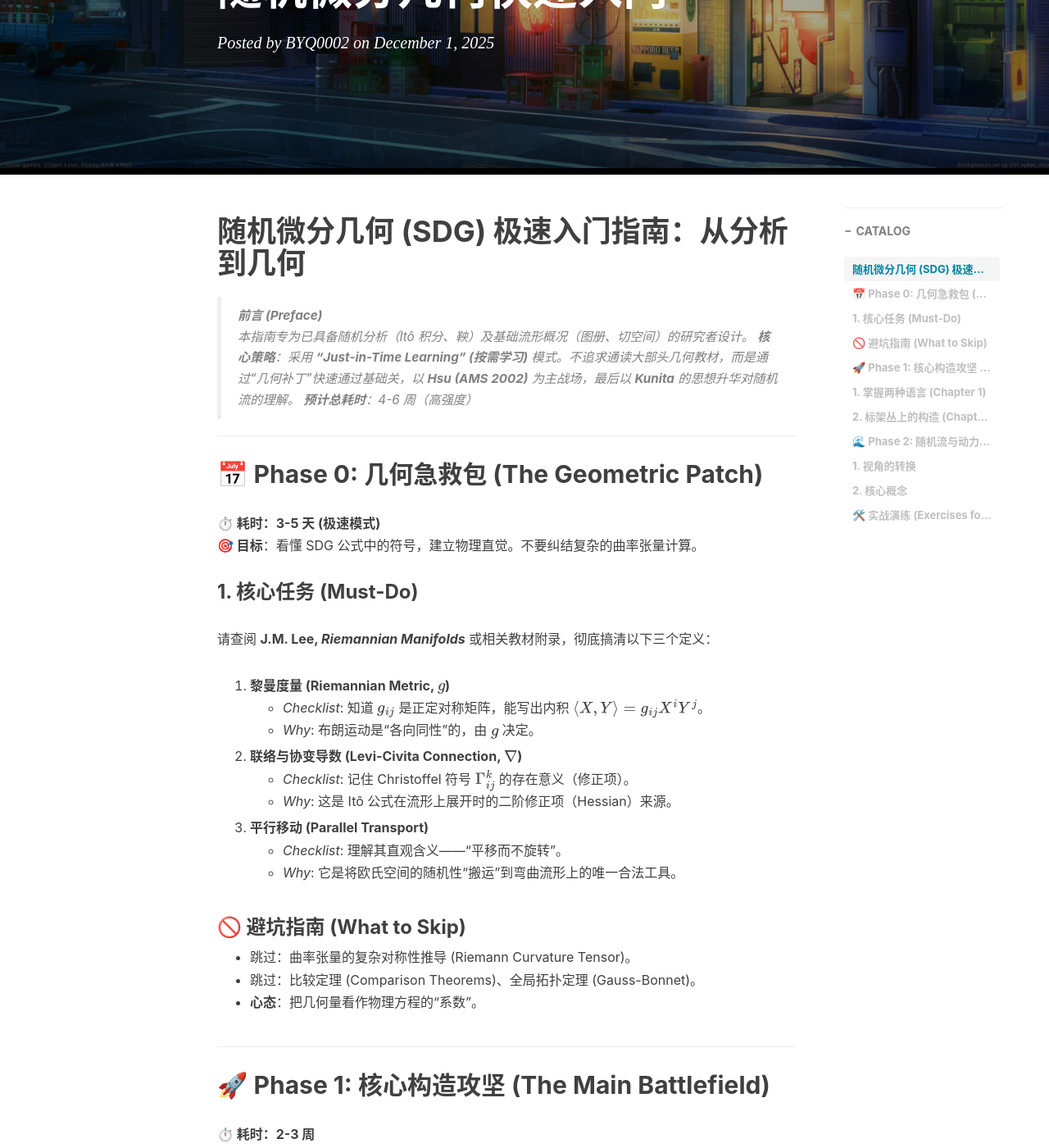
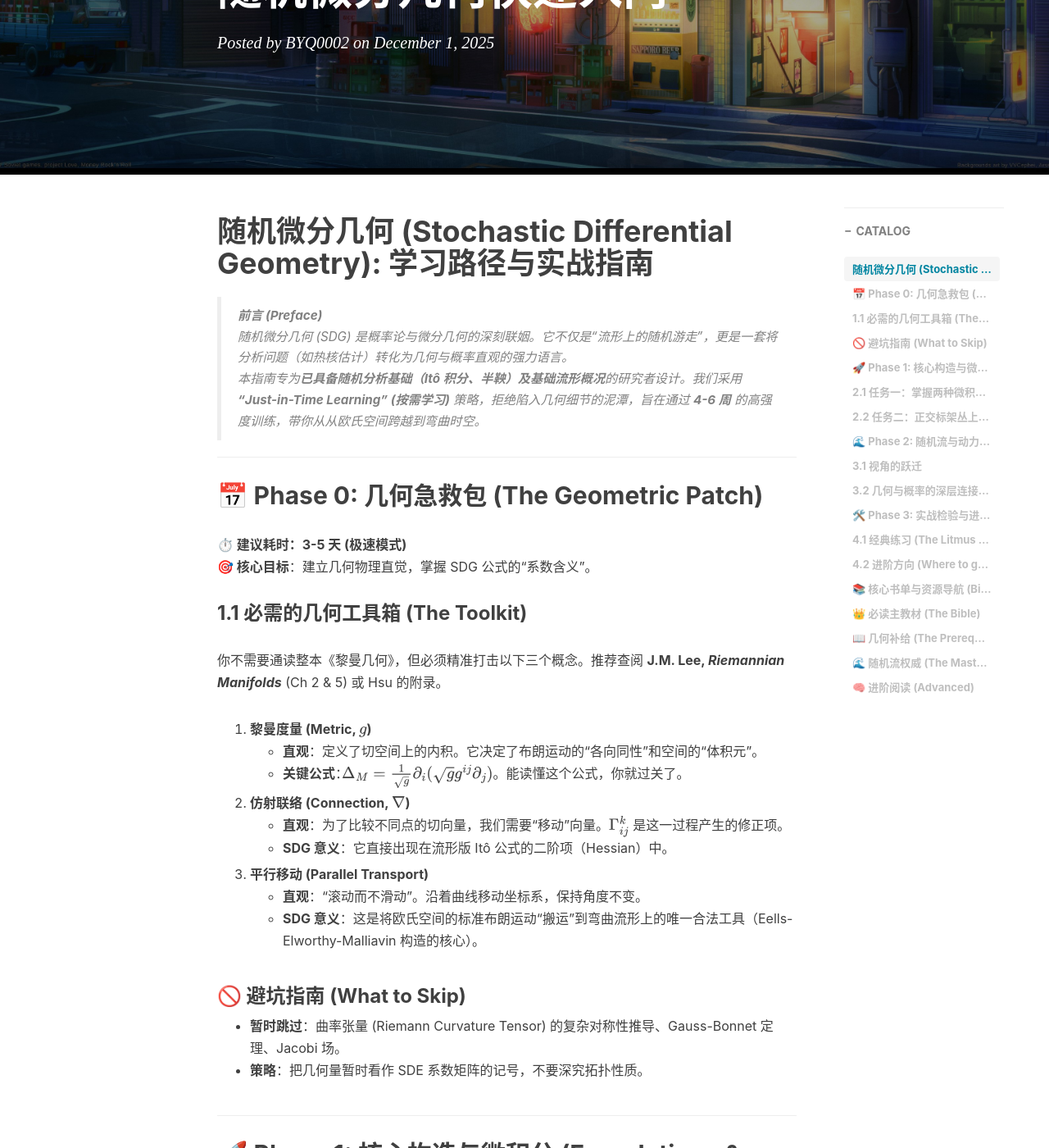
Before and after one commit to Shiina25qpwe/Shiina25qpwe.github.io, a Jekyll site: the page built from _posts/2025-11-31-随机微分几何快速入门.md, in a window 1280 px wide and 1400 px high, scrolled down 244 px. Shown: the whole window at 82% size. Built offline with Jekyll 4.4.1, drawn with Linux system fonts in a browser that asks for light colours; nearby versions of some CDN libraries; comment, search, counter and statistics services are not loaded; some of the changed text lies outside the part shown.

Commit message:
更新随机微分几何的学习细节 feat(content): enhance SDG learning guide with detailed roadmap
- Expand and refine the guide's preface to better frame the subject and learning strategy
- Restructure Phase 0 with clearer geometric toolkit explanations and practical formulas
- Add detailed comparison between Itô and Stratonovich calculus with practical exercises
- Provide comprehensive explanation of Eells-Elworthy-Malliavin construction with visual checkpoints
- Improve pedagogical approach with intuitive explanations and concrete examples
- Maintain "Just-in-Time Learning" strategy while providing deeper conceptual understanding
- Target audience remains researchers with background in stochastic analysis and manifolds

```diff
--- a/_posts/2025-11-31-随机微分几何快速入门.md
+++ b/_posts/2025-11-31-随机微分几何快速入门.md
@@ -11,88 +11,122 @@
 ---
 
 
-# 随机微分几何 (SDG) 极速入门指南：从分析到几何
+# 随机微分几何 (Stochastic Differential Geometry): 学习路径与实战指南
 
 > **前言 (Preface)**
-> 本指南专为已具备随机分析（Itô 积分、鞅）及基础流形概况（图册、切空间）的研究者设计。
-> **核心策略**：采用 **"Just-in-Time Learning" (按需学习)** 模式。不追求通读大部头几何教材，而是通过“几何补丁”快速通过基础关，以 **Hsu (AMS 2002)** 为主战场，最后以 **Kunita** 的思想升华对随机流的理解。
-> **预计总耗时**：4-6 周（高强度）
+> 随机微分几何 (SDG) 是概率论与微分几何的深刻联姻。它不仅是“流形上的随机游走”，更是一套将分析问题（如热核估计）转化为几何与概率直观的强力语言。
+>
+> 本指南专为**已具备随机分析基础（Itô 积分、半鞅）及基础流形概况**的研究者设计。我们采用 **"Just-in-Time Learning" (按需学习)** 策略，拒绝陷入几何细节的泥潭，旨在通过 **4-6 周** 的高强度训练，带你从从欧氏空间跨越到弯曲时空。
 
 ---
 
 ## 📅 Phase 0: 几何急救包 (The Geometric Patch)
-**⏱️ 耗时：3-5 天 (极速模式)**
-**🎯 目标**：看懂 SDG 公式中的符号，建立物理直觉。不要纠结复杂的曲率张量计算。
+**⏱️ 建议耗时：3-5 天 (极速模式)**
+**🎯 核心目标**：建立几何物理直觉，掌握 SDG 公式的“系数含义”。
 
-### 1. 核心任务 (Must-Do)
-请查阅 **J.M. Lee, *Riemannian Manifolds*** 或相关教材附录，彻底搞清以下三个定义：
+### 1.1 必需的几何工具箱 (The Toolkit)
+你不需要通读整本《黎曼几何》，但必须精准打击以下三个概念。推荐查阅 **J.M. Lee, *Riemannian Manifolds*** (Ch 2 & 5) 或 Hsu 的附录。
 
-1.  **黎曼度量 (Riemannian Metric, $g$)**
-    *   *Checklist*: 知道 $g_{ij}$ 是正定对称矩阵，能写出内积 $\langle X, Y \rangle = g_{ij} X^i Y^j$。
-    *   *Why*: 布朗运动是“各向同性”的，由 $g$ 决定。
-2.  **联络与协变导数 (Levi-Civita Connection, $\nabla$)**
-    *   *Checklist*: 记住 Christoffel 符号 $\Gamma_{ij}^k$ 的存在意义（修正项）。
-    *   *Why*: 这是 Itô 公式在流形上展开时的二阶修正项（Hessian）来源。
+1.  **黎曼度量 (Metric, $g$)**
+    *   **直观**：定义了切空间上的内积。它决定了布朗运动的“各向同性”和空间的“体积元”。
+    *   **关键公式**：$\Delta_M = \frac{1}{\sqrt{g}} \partial_i (\sqrt{g} g^{ij} \partial_j)$。能读懂这个公式，你就过关了。
+2.  **仿射联络 (Connection, $\nabla$)**
+    *   **直观**：为了比较不同点的切向量，我们需要“移动”向量。$\Gamma_{ij}^k$ 是这一过程产生的修正项。
+    *   **SDG 意义**：它直接出现在流形版 Itô 公式的二阶项（Hessian）中。
 3.  **平行移动 (Parallel Transport)**
-    *   *Checklist*: 理解其直观含义——“平移而不旋转”。
-    *   *Why*: 它是将欧氏空间的随机性“搬运”到弯曲流形上的唯一合法工具。
+    *   **直观**：“滚动而不滑动”。沿着曲线移动坐标系，保持角度不变。
+    *   **SDG 意义**：这是将欧氏空间的标准布朗运动“搬运”到弯曲流形上的唯一合法工具（Eells-Elworthy-Malliavin 构造的核心）。
 
 ### 🚫 避坑指南 (What to Skip)
-*   跳过：曲率张量的复杂对称性推导 (Riemann Curvature Tensor)。
-*   跳过：比较定理 (Comparison Theorems)、全局拓扑定理 (Gauss-Bonnet)。
-*   **心态**：把几何量看作物理方程的“系数”。
+*   **暂时跳过**：曲率张量 (Riemann Curvature Tensor) 的复杂对称性推导、Gauss-Bonnet 定理、Jacobi 场。
+*   **策略**：把几何量暂时看作 SDE 系数矩阵的记号，不要深究拓扑性质。
 
 ---
 
-## 🚀 Phase 1: 核心构造攻坚 (The Main Battlefield)
-**⏱️ 耗时：2-3 周**
-**📚 主教材**: **Hsu, Elton P. _Stochastic Analysis on Manifolds_ (AMS, 2002)**
+## 🚀 Phase 1: 核心构造与微积分 (Foundations & Calculus)
+**⏱️ 建议耗时：2-3 周**
+**📚 主教材**: **Hsu, Elton P. _Stochastic Analysis on Manifolds_ (AMS, 2002)** - Chapter 1 & 2
 
-### 1. 掌握两种语言 (Chapter 1)
-*   **任务**：手动推导一次流形上的 Itô 公式。
-*   **关键点**：看清 $\nabla f$ (梯度) 和 $\nabla^2 f$ (Hessian) 是如何定义的。
-*   **关键公式**：
-    $$ df(X_t) = \langle \nabla f, dX_t \rangle + \frac{1}{2} \text{trace}(\nabla^2 f) dt $$
+### 2.1 任务一：掌握两种微积分的切换
+SDG 的入门门槛在于理解 Itô 与 Stratonovich 的几何差异。
 
-### 2. 标架丛上的构造 (Chapter 2 - 核心的核心)
-*   **任务**：理解 Eells-Elworthy-Malliavin 构造法。这是现代 SDG 的基石。
-*   **逻辑链**：
-    1.  流形 $M$ 是弯曲的，不好直接定义布朗运动。
-    2.  正交标架丛 $O(M)$ 提供了通向“平坦世界”（切空间 $\mathbb{R}^n$）的接口。
-    3.  在 $O(M)$ 上用“典范水平向量场 (Canonical Horizontal Vector Fields)”写一个 SDE。
-    4.  这个 SDE 的解 $\tilde{X}_t$ 投影下来就是 $M$ 上的布朗运动 $X_t$。
-*   **直观理解**：这就是“滚动而不滑动 (Rolling without slipping)”的数学表达。
+*   **痛点**：Itô 积分不遵循链式法则，$d(f(X_t)) \neq f'(X_t)dX_t$。这意味着 Itô SDE 在坐标变换下**形式会变**，不具有几何协变性。
+*   **解决方案**：**Stratonovich 积分 ($\circ dX_t$)**。
+    *   它遵循普通微积分法则（链式法则）。
+    *   它使得 SDE 在流形上的定义与坐标选取无关。
+*   **✏️ 必做练习**：在 $\mathbb{R}^n$ 中，利用转化公式 $\int Y \circ dX = \int Y dX + \frac{1}{2}\langle dY, dX \rangle$，推导从 Cartesian 坐标到极坐标的转换，观察漂移项 (Drift) 是通过什么机制产生的。
+
+### 2.2 任务二：正交标架丛上的构造 (The Eells-Elworthy-Malliavin Construction)
+这是 SDG 最漂亮、最核心的思想。请集中精力攻克 **Hsu 的 Chapter 2**。
+
+*   **困境**：流形 $M$ 是弯曲的，无法直接定义“标准布朗运动”（均值为0，方差为 $tI$）。
+*   **策略**：
+    1.  **升维**：跑到正交标架丛 $O(M)$ 上去。这里每一个点 $u$ 都代表了一个 $T_xM$ 与 $\mathbb{R}^n$ 的等距同构。
+    2.  **驱动**：在 $O(M)$ 上，利用“典范水平向量场 (Canonical Horizontal Vector Fields)” $H_i$，由 $\mathbb{R}^n$ 上的布朗运动 $B_t$ 驱动一个 SDE：
+        $$ dU_t = \sum H_i(U_t) \circ dB_t^i $$
+    3.  **投影**：解 $U_t$ 是标架丛上的扩散过程。将其投影回 $M$：$X_t = \pi(U_t)$。
+*   **结论**：这个 $X_t$ 就是流形上的黎曼布朗运动。
+*   **✅ Checkpoint**：你能合上书，画图解释“水平提升 (Horizontal Lift)”和“随机展开 (Stochastic Development)”的过程吗？
 
 ---
 
 ## 🌊 Phase 2: 随机流与动力系统 (Stochastic Flows)
-**⏱️ 耗时：1-2 周**
-**📚 参考资料**: **H. Kunita** 的讲义或综述文章 (无需通读由 Cambridge 出版的专著)
+**⏱️ 建议耗时：1-2 周**
+**📚 参考资料**: **H. Kunita, *Stochastic Flows and SDEs*** (挑选章节或阅读 1982 St. Flour 讲义)
 
-### 1. 视角的转换
-*   **Hsu 的视角**：关注一条随机轨迹 $X_t(\omega)$ 的性质。
-*   **Kunita 的视角**：关注整个流形像流体一样随机演化。解不再是一个点，而是一个映射 $\phi_t: M \to M$。
+### 3.1 视角的跃迁
+从关注“一条轨迹”转向关注“映射的演化”。
+*   SDE 的解定义了一个**随机微分同胚流 (Flow of Diffeomorphisms)** $\phi_t: \omega \to \text{Diff}(M)$。
+*   **Kunita 公式**：这是这一阶段的核心，描述了随机流 $\phi_t$ 如何作用于测试函数或向量场（拉回/推前）。
 
-### 2. 核心概念
-*   **SDE as a Flow**：理解 SDE 的解在什么条件下构成由微分同胚组成的流 (Flow of Diffeomorphisms)。
-*   **Stratonovich 的必要性**：只有在 Stratonovich 意义下，链式法则才成立，流的群性质才自然保持。
-*   **李括号的作用**：回顾你通过李括号理解 Frobenius 定理的经验——在这里，驱动向量场的李括号结构决定了随机流能否“遍历”或“充满”流形 (Hörmander 条件)。
+### 3.2 几何与概率的深层连接：李括号
+*   **几何直觉**：Frobenius 定理告诉我们，向量场的李括号 $[V_i, V_j]$ 决定了能到达的子流形。
+*   **概率对应 - Hörmander 条件**：如果驱动 SDE 的向量场及其李括号张成了整个切空间，那么扩散过程就是**亚椭圆 (Hypoelliptic)** 的，其转移密度是光滑的。
+*   **思考题**：在海森堡群 (Heisenberg Group) 上，只沿 $X$ 和 $Y$ 方向扩散，能到达 $Z$ 方向吗？（这是理解 Hörmander 条件的经典例子）。
 
 ---
 
-## 🛠️ 实战演练 (Exercises for Validation)
+## 🛠️ Phase 3: 实战检验与进阶 (Practice & Advanced)
 **⏱️ 穿插进行**
 
-1.  **极坐标验证 (Level 1)**：在 $\mathbb{R}^2$ 极坐标下写出拉普拉斯算子，确认它就是 Bessel 过程的生成元。
-2.  **球面布朗运动 (Level 2)**：利用投影法或立体投影，尝试描述球面上布朗运动的 SDE 形式。
+### 4.1 经典练习 (The Litmus Tests)
+验证你是否真正掌握了工具：
+1.  **极坐标下的 Bessel 过程**：算出 $\mathbb{R}^n$ 中 $r_t = |B_t|$ 的 SDE。漂移项 $\frac{n-1}{2r} dt$ 中的 $n-1$ 其实就是球面的维度（平均曲率相关）。
+2.  **球面上的布朗运动**：尝试用投影法写出 $S^2$ 上布朗运动的 SDE。
+3.  **Lie 群上的布朗运动**：在矩阵群 $GL(n)$ 上，利用左不变向量场定义布朗运动。这比一般流形简单，因为切丛是平凡的。
+
+### 4.2 进阶方向 (Where to go next)
+*   **Malliavin Calculus**: 研究热核 $p_t(x, y)$ 的短时渐近行为（Varadhan 估计）。
+*   **Path Space Geometry**: 研究路径空间 $P(M)$ 上的 Ricci 曲率与对数 Sobolev 不等式（LSI）。
 
 ---
 
-> **💡 总结 (Final Thought)**
-> 这种路径抛弃了传统的“先修课”模式，采用**“以问题为导向”**的策略：
-> *   遇到 $\Gamma_{ij}^k$ 不懂？回 Phase 0 查定义。
-> *   想知道为什么必须用 Stratonovich？去 Phase 2 看几何流性质。
-> *   想知道怎么构造？死磕 Phase 1。
-> **保持节奏，不要在细枝末节中停滞。**
+## 📚 核心书单与资源导航 (Bibliography)
 
-*Ver 2.0 - Optimized for Speed & Systematics*
+### 👑 必读主教材 (The Bible)
+*   **Hsu, Elton P. _Stochastic Analysis on Manifolds_. AMS (2002).**
+    *   *评价*：最适合入门。记号现代，废话少，直击几何核心。前三章是必读。
+
+### 📖 几何补给 (The Prerequisites)
+*   **Lee, John M. _Introduction to Riemannian Manifolds_. Springer.**
+    *   *评价*：当字典查阅。重点看 Connection, Geodesics, Curvature 定义。
+
+### 🌊 随机流权威 (The Master of Flows)
+*   **Kunita, Hiroshi. _Stochastic Flows and Stochastic Differential Equations_. Cambridge (1990).**
+    *   *评价*：百科全书，极难通读。建议只查阅关于 Stratonovich SDE 几何性质和 Kunita 公式部分。
+*   *替代方案*：Kunita, H. "Stochastic differential equations and stochastic flows of diffeomorphisms." *École d'Été de Probabilités de Saint-Flour XII-1982*.
+
+### 🧠 进阶阅读 (Advanced)
+*   **Ikeda, N., & Watanabe, S. _Stochastic Differential Equations and Diffusion Processes_.**
+    *   *评价*：以严谨著称，包含大量 Malliavin 分析内容。
+*   **Emery, M. _Stochastic Calculus in Manifolds_.**
+    *   *评价*：更加抽象，使用 Schwartz 的二阶几何观点（Second-order geometry）。适合喜欢抽象代数视角的读者。
+
+---
+
+> **💡 结语 (Final Mindset)**
+> 学习 SDG 最大的误区是试图先完全掌握几何再开始随机分析。
+> **真相是**：让它们互相纠缠。用几何图像来理解 Itô 公式的修正项，用随机轨迹的直觉来理解拉普拉斯算子。
+> 现在的你，请直接打开 **Hsu 的第一章**。祝旅途愉快。
+
+*Ver 3.0 Final - Integrated Strategy*
```
